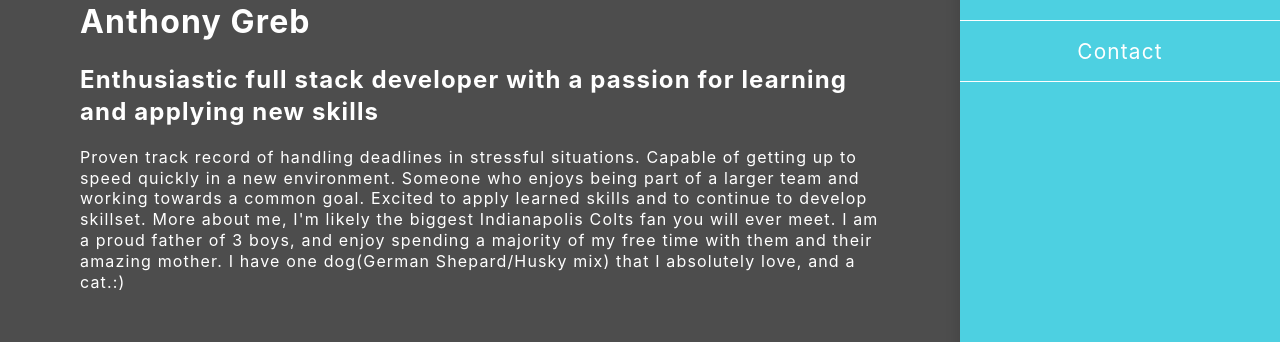
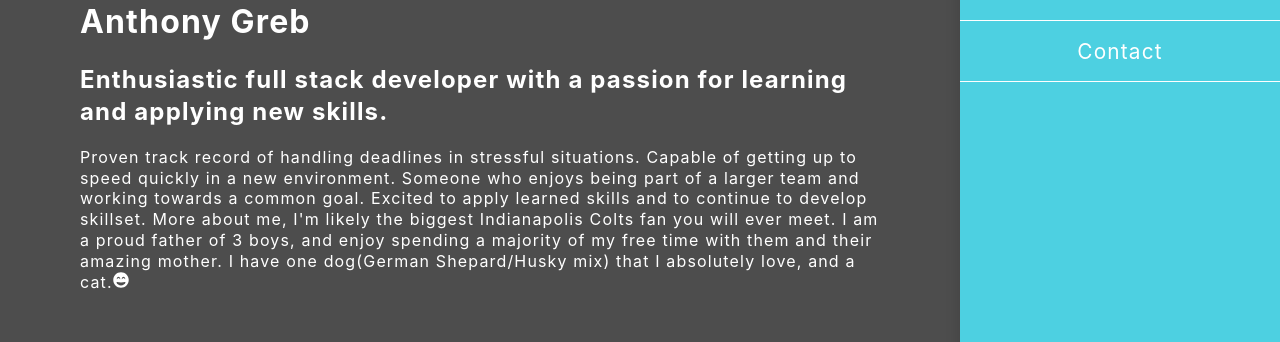
Before and after one commit to agreb17/PortfolioPage, a React (Create React App) app in the folder portfolio/: page / in a window 1280 px wide. Shown: the part 380-722 px from the top of the page. Built offline with nearby package versions, Linux system fonts and the light colour scheme.

Commit message:
more minor changes

```diff
--- a/portfolio/src/components/aboutSection.js
+++ b/portfolio/src/components/aboutSection.js
@@ -1,12 +1,20 @@
 import React from "react";
+import { FaGrinBeam } from 'react-icons/fa';
 
 export default function AboutSection({ title, subtitle, dark, id }) {
   return (
     <div className={"section" + (dark ? " section-dark" : "")}>
       <div className="section-content" id={id}>
         <h1>Anthony Greb</h1>
-        <h2>Enthusiastic full stack developer with a passion for learning and applying new skills</h2>
-        <p>Proven track record of handling deadlines in stressful situations. Capable of getting up to speed quickly in a new environment. Someone who enjoys being part of a larger team and working towards a common goal. Excited to apply learned skills and to continue to develop skillset. More about me, I'm likely the biggest Indianapolis Colts fan you will ever meet. I am a proud father of 3 boys, and enjoy spending a majority of my free time with them and their amazing mother. I have one dog(German Shepard/Husky mix) that I absolutely love, and a cat.:)</p>
+        <h2>Enthusiastic full stack developer with a passion for learning and applying new skills.</h2>
+        <p>Proven track record of handling deadlines in stressful situations.
+          Capable of getting up to speed quickly in a new environment.
+          Someone who enjoys being part of a larger team and working towards a common goal.
+          Excited to apply learned skills and to continue to develop skillset.
+          More about me, I'm likely the biggest Indianapolis Colts fan you will ever meet.
+          I am a proud father of 3 boys, and enjoy spending a majority of my free time with
+          them and their amazing mother.
+          I have one dog(German Shepard/Husky mix) that I absolutely love, and a cat.<FaGrinBeam className="fa"></FaGrinBeam></p>
       </div>
     </div>
   );
```
